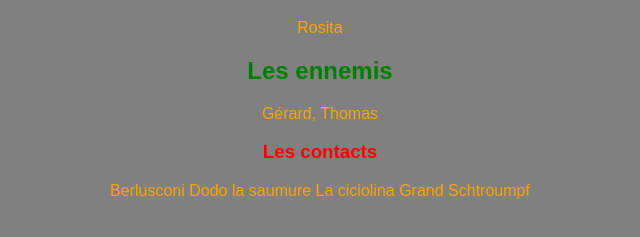
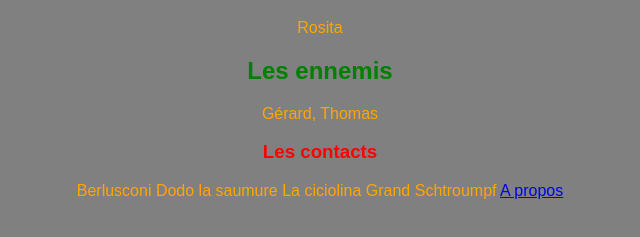
Before and after one commit to laurentFreundGmail/17WF3bis, a plain HTML site: page index.html in a window 1280 px wide. Shown: the part 87-324 px from the top of the page, without its empty margins (320-960 px from the left). Drawn offline with Linux system fonts and the light colour scheme.

Commit message:
Ajout de l'apropos

```diff
--- a/index.html
+++ b/index.html
@@ -16,6 +16,6 @@
 	Berlusconi
 	Dodo la saumure
 	La ciciolina
-	Grand Schtroumpf
+	Grand Schtroumpf <a href="apropos.html">A propos</a>
 </body>
 </html>
```
Also changed, not shown: apropos.html (added, +9 -0 lines).
